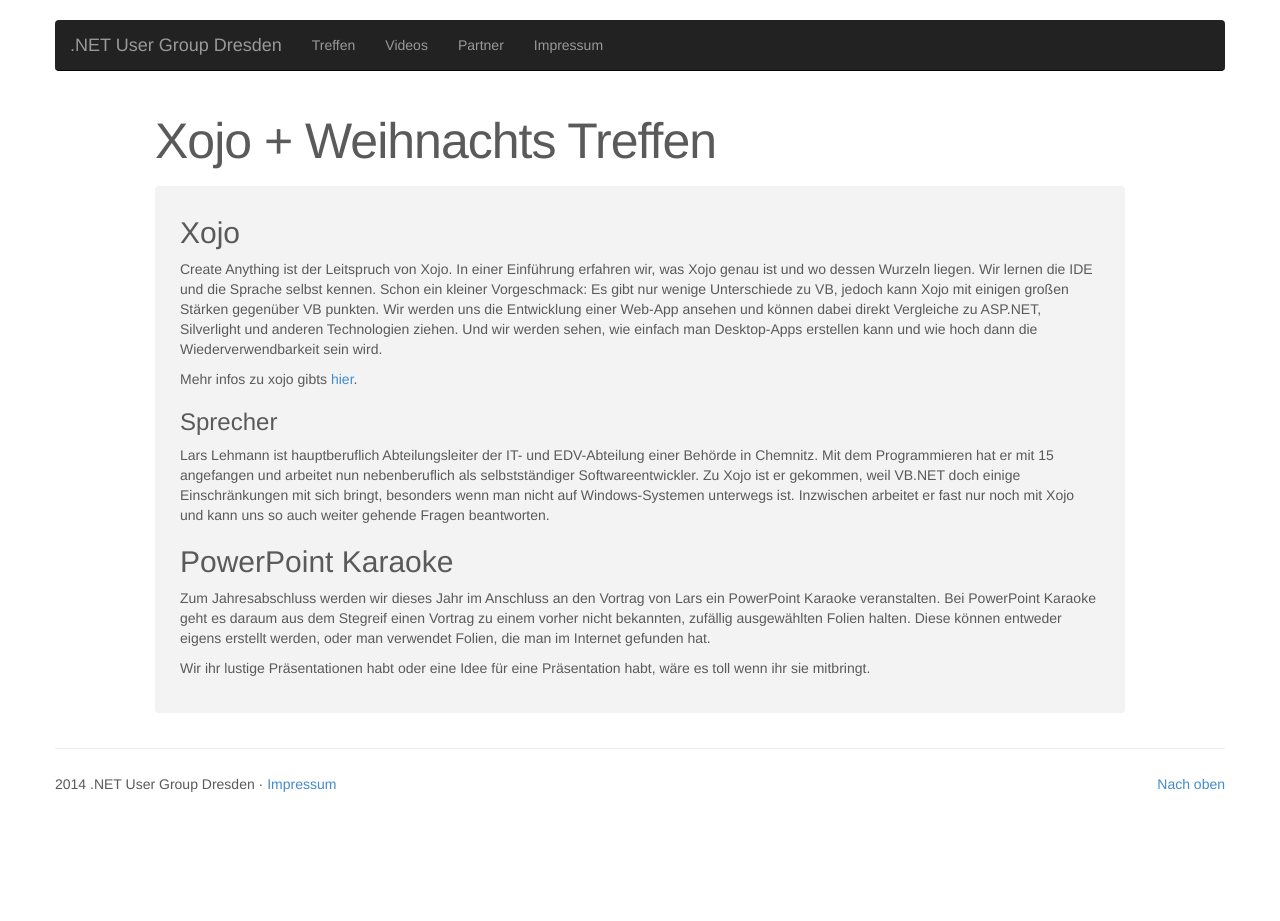
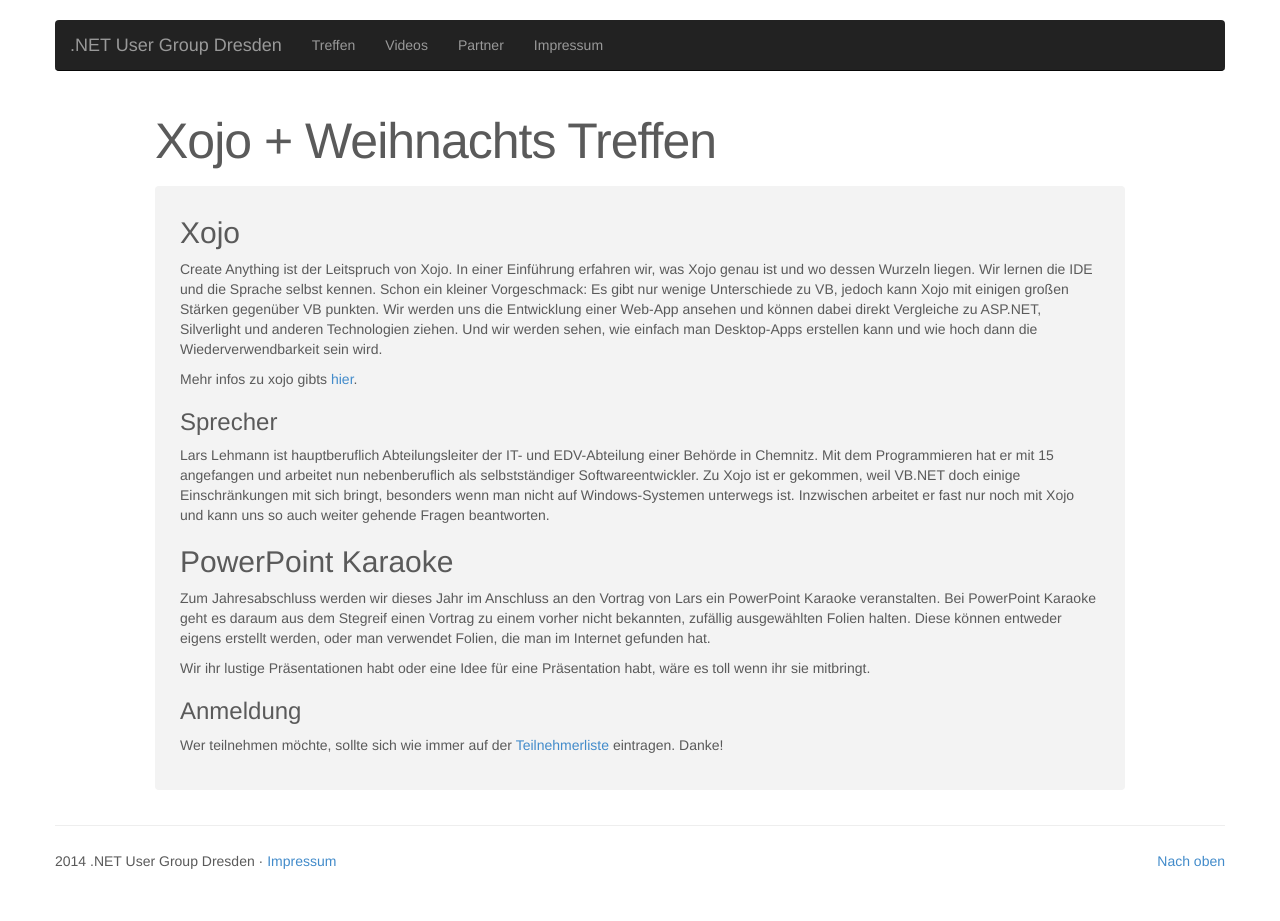
Before and after one commit to dddotnet/dddotnet.github.io, a Jekyll site: the page built from _posts/2014-12-04-Xojo.markdown, in a window 1280 px wide. Built offline with Jekyll 4.4.1, drawn with Linux system fonts in a browser that asks for light colours; Markdown is read by kramdown in place of the engine named in the settings; before the commit the page ends 900 px from its top, so only the background shows below that.

Commit message:
Teilnehmerliste hinzugefügt.

```diff
--- a/_posts/2014-12-04-Xojo.markdown
+++ b/_posts/2014-12-04-Xojo.markdown
@@ -26,3 +26,8 @@
 Folien halten. Diese können entweder eigens erstellt werden, oder man verwendet Folien, die man im Internet gefunden hat.
 
 Wir ihr lustige Präsentationen habt oder eine Idee für eine Präsentation habt, wäre es toll wenn ihr sie mitbringt.
+
+
+### Anmeldung
+
+Wer teilnehmen möchte, sollte sich wie immer auf der [Teilnehmerliste](https://www.xing.com/events/weihnachts-treffen-thema-xojo-1474849) eintragen. Danke!
```
